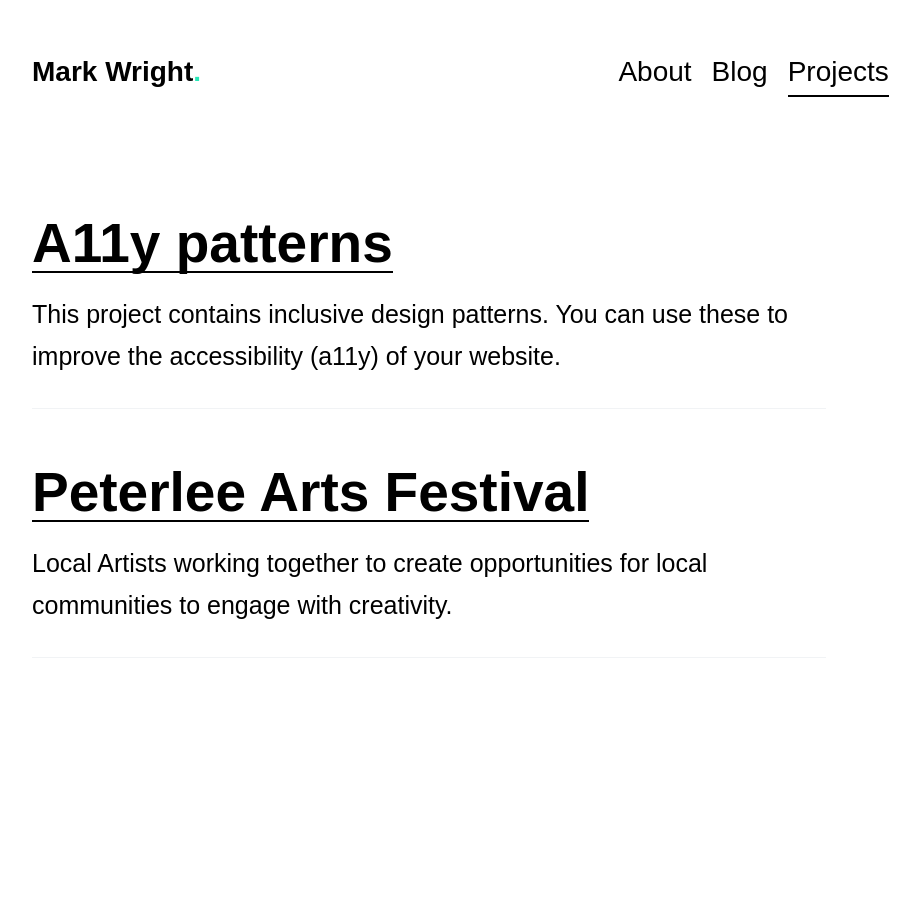
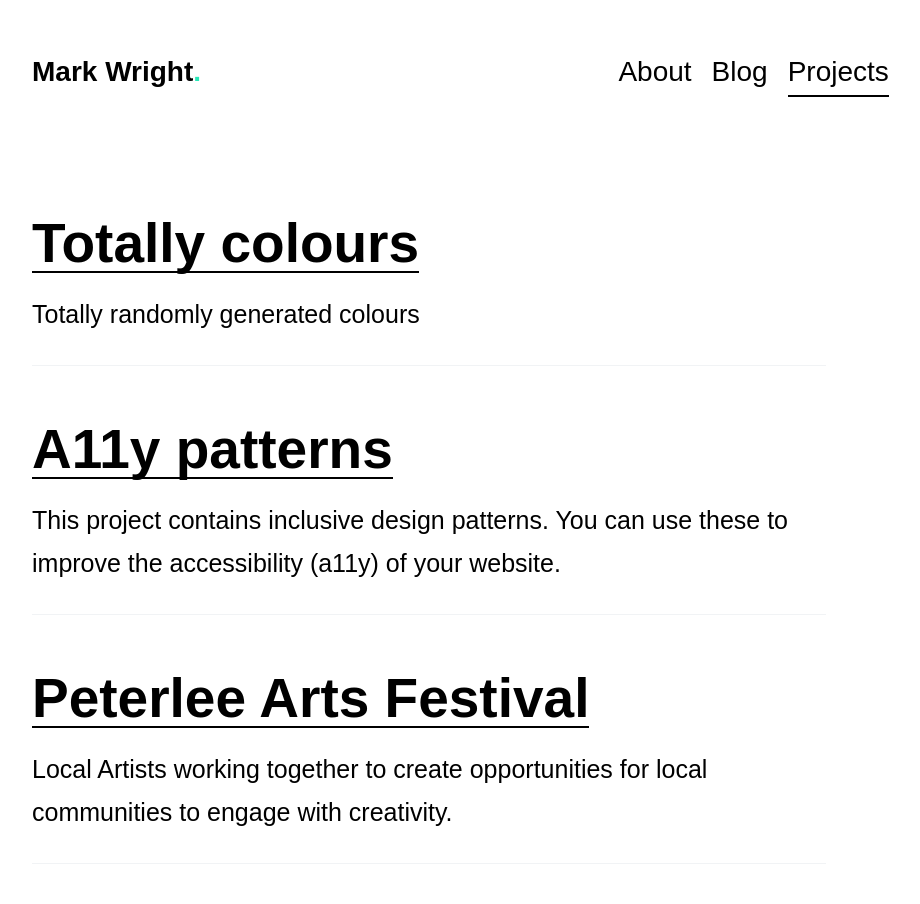
Before and after one commit to mrkwrght/mrkwrghtdotcom, a Jekyll site: the page built from projects.html, in a window 1280 px wide. Shown: the whole page, without its empty margins (128-1048 px from the left). Built offline with Jekyll 4.4.1, drawn with Linux system fonts in a browser that asks for light colours; some web fonts are replaced.

Commit message:
updated project

```diff
--- a/projects.html
+++ b/projects.html
@@ -6,6 +6,11 @@ title: Mark Wright - Projects
 <div class="container">
 <div class="row">
  <div class="page ten columns ">
+  <div class="list-post">
+   <h2 class="list-post-title"><a href="https://mrkwrght.github.io/totallycolours/" target="_blank">Totally colours</a></h2>
+   <p>Totally randomly generated colours</p>
+   <hr>
+   </div>
 <div class="list-post">
 <h2 class="list-post-title"><a href="https://mrkwrght.github.io/A11y-patterns/" target="_blank">A11y patterns</a></h2>
 <p>This project contains inclusive design patterns. You can use these to improve the accessibility (a11y) of your website.</p>
```
Also changed, not shown: 2 other files.
